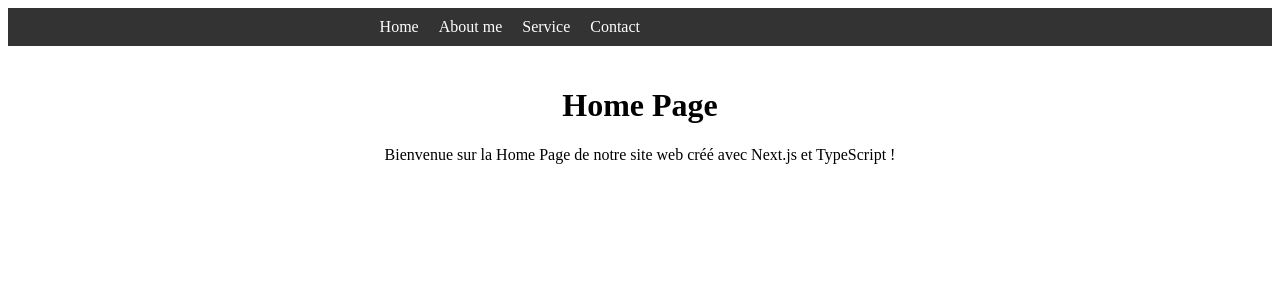
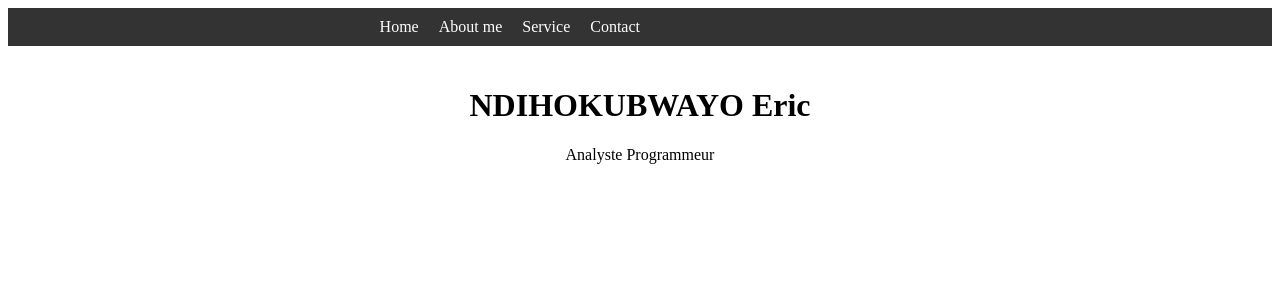
Before and after one commit to CodeLearner2024/ManePlan, a Next.js app: page / in a window 1280 px wide. Shown: the top 300 px of the page. Built offline with nearby package versions, Linux system fonts and the light colour scheme.

Commit message:
add my name

```diff
--- a/src/app/page.tsx
+++ b/src/app/page.tsx
@@ -5,8 +5,8 @@ export default function Home() {
     <div >
       <Header />
       <main className="acceuil" >
-        <h1>Home Page</h1>
-        <p>Bienvenue sur la Home Page de notre site web créé avec Next.js et TypeScript !</p>
+        <h1>NDIHOKUBWAYO Eric</h1>
+        <p>Analyste Programmeur</p>
 
 
       </main>
```
